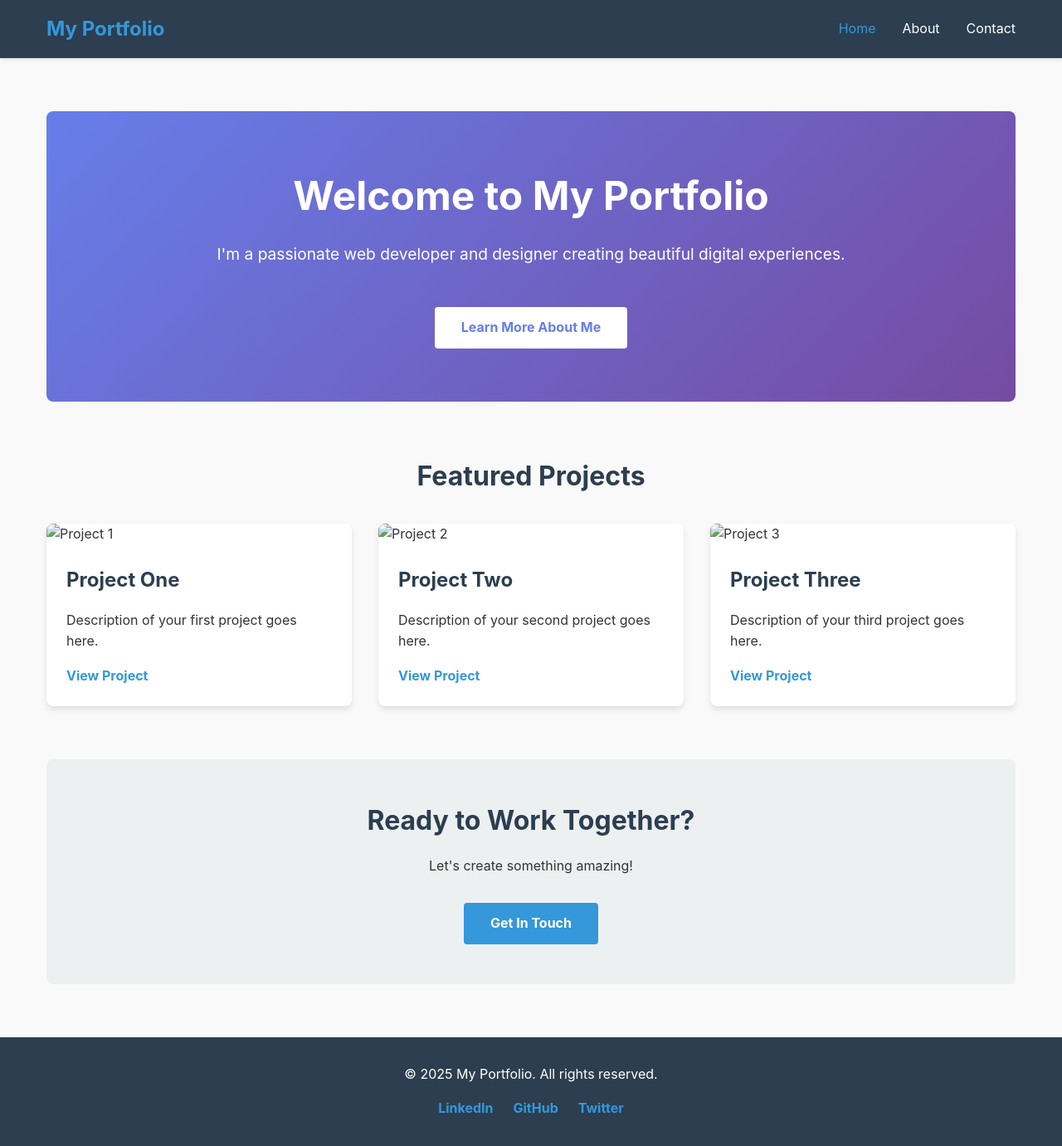
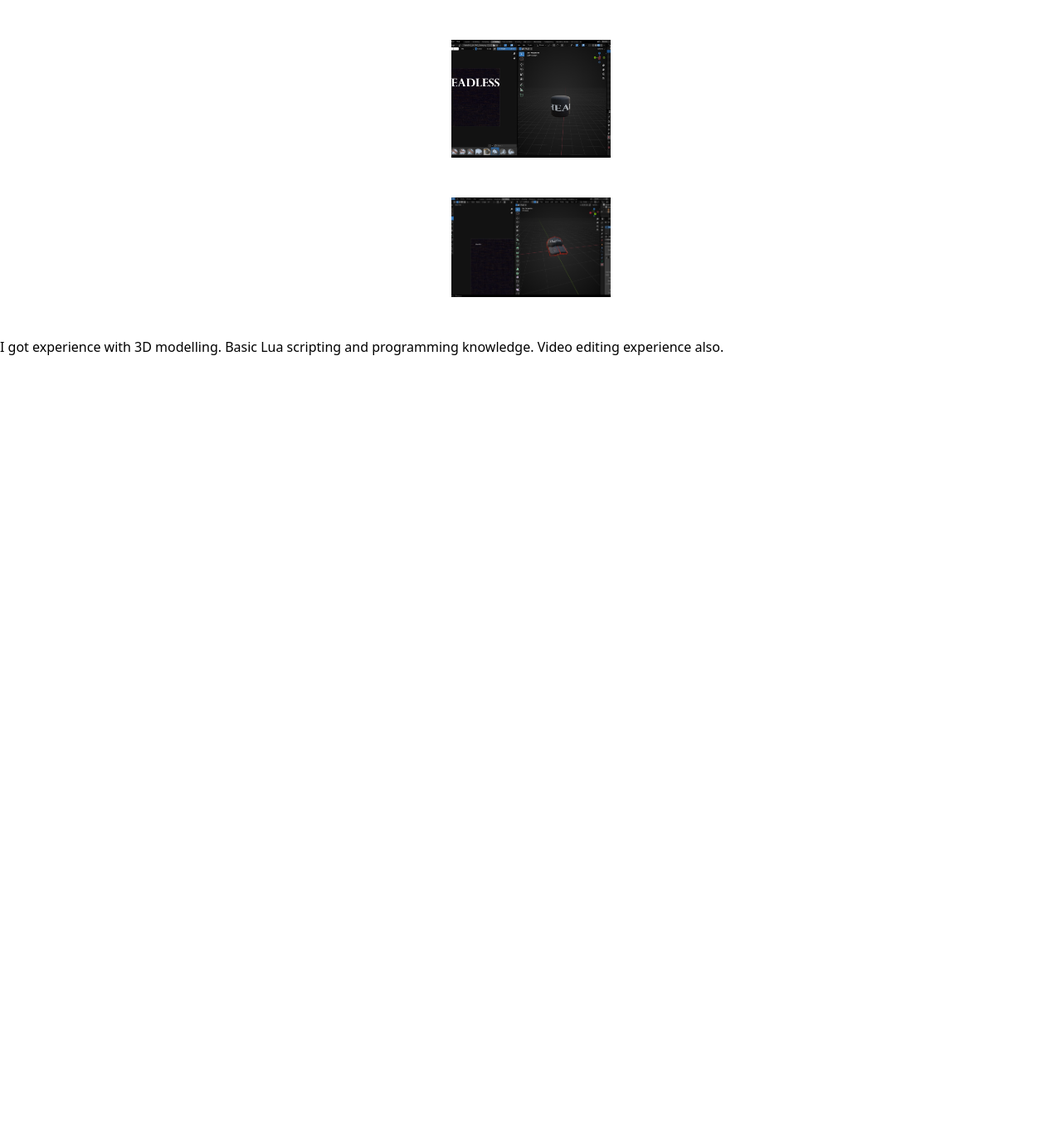
Before and after one commit to developerconnection/developerconnection.github.io, a plain HTML site: page index.html in a window 1280 px wide. Shown: the whole page at 83% size. After the commit the page ends 800 px from the top, so only its background shows below. Drawn offline with nearby package versions, Linux system fonts and the light colour scheme.

Commit message:
feat: add two portfolio images and skills text

```diff
--- a/index.html
+++ b/index.html
@@ -88,70 +88,14 @@
   <head>
     <meta charset="utf-8" />
     <meta name="viewport" content="width=device-width, initial-scale=1.0" />
-    <title>My Portfolio - Web Developer</title>
-    <link rel="stylesheet" href="./styles.css" />
+    <title>Developerconnection Website</title>
+    <script src="https://cdn.tailwindcss.com"></script>
   </head>
   <body>
-    <header>
-      <nav>
-        <a href="index.html" class="logo">My Portfolio</a>
-        <ul>
-          <li><a href="index.html">Home</a></li>
-          <li><a href="pages/about.html">About</a></li>
-          <li><a href="pages/contact.html">Contact</a></li>
-        </ul>
-      </nav>
-    </header>
-
-    <main>
-      <section class="hero">
-        <h1>Welcome to My Portfolio</h1>
-        <p>I'm a passionate web developer and designer creating beautiful digital experiences.</p>
-        <a href="pages/about.html" class="btn">Learn More About Me</a>
-      </section>
-
-      <section class="projects">
-        <h2>Featured Projects</h2>
-        <div class="project-grid">
-          <article class="project-card">
-            <img src="./images/project1.jpg" alt="Project 1">
-            <h3>Project One</h3>
-            <p>Description of your first project goes here.</p>
-            <a href="#">View Project</a>
-          </article>
-
-          <article class="project-card">
-            <img src="./images/project2.jpg" alt="Project 2">
-            <h3>Project Two</h3>
-            <p>Description of your second project goes here.</p>
-            <a href="#">View Project</a>
-          </article>
-
-          <article class="project-card">
-            <img src="./images/project3.jpg" alt="Project 3">
-            <h3>Project Three</h3>
-            <p>Description of your third project goes here.</p>
-            <a href="#">View Project</a>
-          </article>
-        </div>
-      </section>
-
-      <section class="cta">
-        <h2>Ready to Work Together?</h2>
-        <p>Let's create something amazing!</p>
-        <a href="pages/contact.html" class="btn">Get In Touch</a>
-      </section>
-    </main>
-
-    <footer>
-      <p>&copy; 2025 My Portfolio. All rights reserved.</p>
-      <ul class="social-links">
-        <li><a href="#">LinkedIn</a></li>
-        <li><a href="#">GitHub</a></li>
-        <li><a href="#">Twitter</a></li>
-      </ul>
-    </footer>
-
-    <script src="./script.js"></script>
+    <img src="./Assets/images/HEADLESSmodelPortfolioImage.png" alt="Headless Model" class="mx-auto my-12 w-48">
+    <img src="./Assets/images/HustlerCapPortfolioImage.png" alt="Hustler Cap" class="mx-auto my-12 w-48">
+    I got experience with 3D modelling.
+    Basic Lua scripting and programming knowledge.
+    Video editing experience also.
   </body>
 </html>
```
Also changed, not shown: pages/about.html (deleted, +0 -42 lines), pages/contact.html (deleted, +0 -57 lines), Assets/images/HEADLESSmodelPortfolioImage.png (added), Assets/images/HustlerCapPortfolioImage.png (added), 2 other files.
